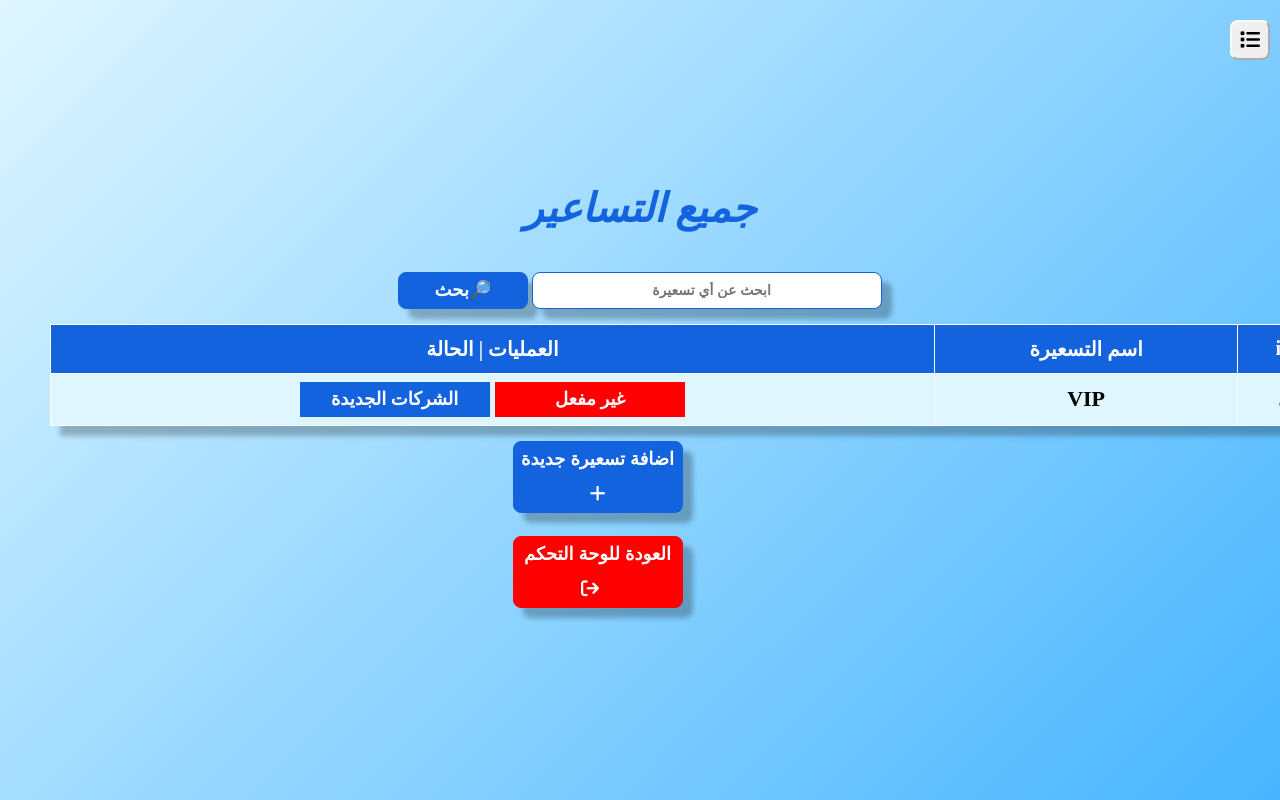
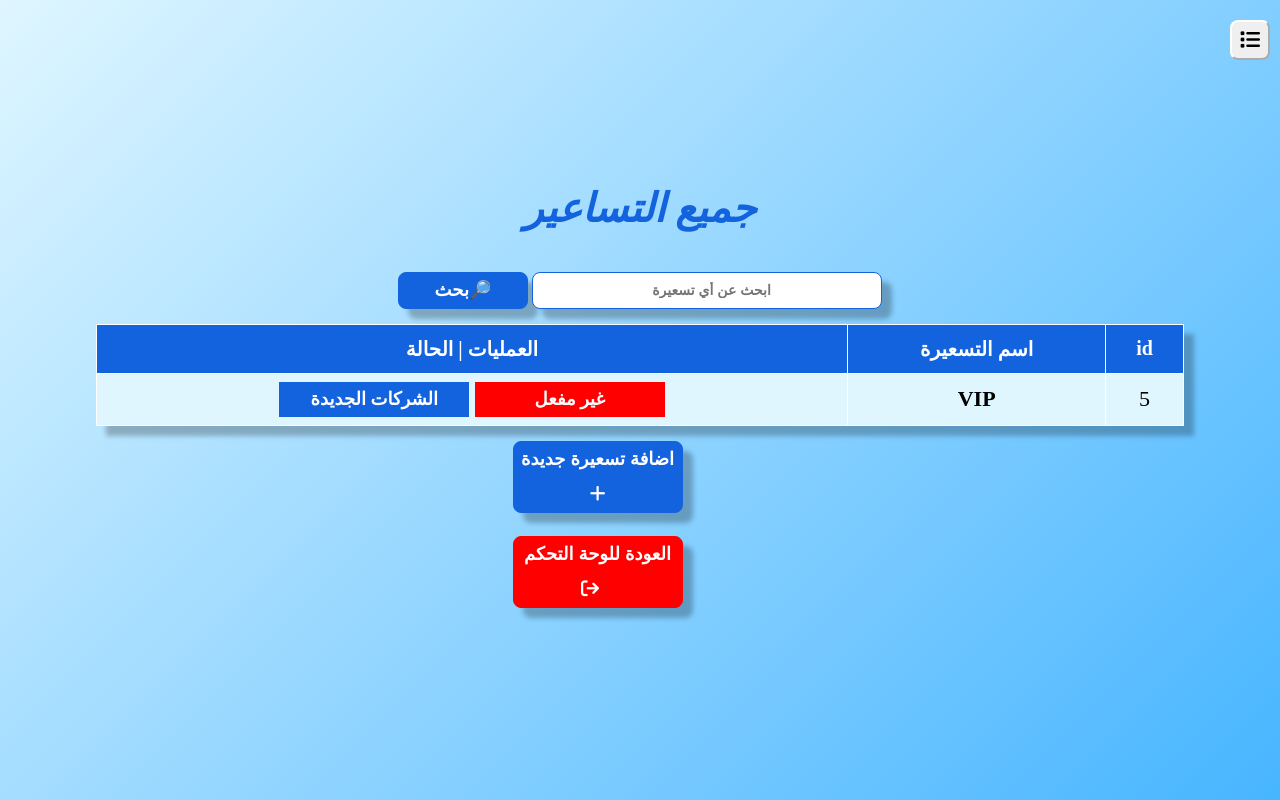
Before and after one commit to Anas-Sr/Internet-Providers-Management, a PHP site: page /allprices.php in a window 1280 px wide. Run offline with PHP 8.4, Linux system fonts and the light colour scheme; the visitor is signed in with stand-in values (Sample User, id 1); data comes from the database, SQL or seed files in the repository; data that the repository does not hold is empty.

Commit message:
css changes plus add a php edit

```diff
--- a/NotFound.php
+++ b/NotFound.php
@@ -21,7 +21,6 @@ session_start();
     font-weight: bolder;
     color: white;
     text-align: center;
-    margin-left: 40%;
     vertical-align: middle;
     user-select: none;
     border: 2px solid none;
--- a/allprices.php
+++ b/allprices.php
@@ -23,7 +23,6 @@ include 'conn.php';
         <form action="allprices.php" method="POST">
             <input type="search" name="name" placeholder=" ابحث عن أي تسعيرة" style="
     width: 350px;
-    left: 250px;
     line-height: 35px;
     display: inline-block;
     background-color: white;
@@ -35,6 +34,7 @@ include 'conn.php';
     border-radius: 8px;
     font-size: 14px;
     opacity: 1;
+    align-items:center;
     margin-bottom: 15px;
     box-shadow: 10px 10px 5px rgba(0, 0, 0, 0.25);">
             <input type="submit" name="search" class="bt" value="🔎بحث" style="
@@ -59,7 +59,7 @@ include 'conn.php';
         <?php
         include 'pricesearch.php';
         ?>
-        <table class="table" id="table" style="width: 100%;">
+        <table class="table" id="table" style="width: 85%;">
             <thead>
                 <tr>
                     <th>id</th>
--- a/css/wakeelstyle.css
+++ b/css/wakeelstyle.css
@@ -12,13 +12,13 @@ body{
 }
 .table-container{
     border-radius: 8px;
-    min-width: 80%;
+    min-width: 100%;
 
     display: flex;
     flex-direction: column;
     place-content: center;
     place-items: center;
-    width: 100%;
+    width: 60%;
 }
 .heading{
     font-size: 40px;
@@ -28,8 +28,7 @@ body{
     margin-bottom: 40px;
 }
 .table{
-    margin-left: 100px;
-    width: 100%;
+    width: 85%;
     border-collapse: collapse;
     box-shadow: 10px 10px 5px rgba(0, 0, 0, 0.25);
 }
@@ -126,7 +125,7 @@ body.menu-shown .menu {
     .table td:before{
         content: attr(data-label);
         position: absolute;
-        left: 0;
+        left: 15px;
         width: 50%;
         padding-left: 15px;
         font-weight: bold;
--- a/dashboard.php
+++ b/dashboard.php
@@ -54,14 +54,14 @@ include 'conn.php';
                 </div>
             </div>
             <div class="box">
-            <div class="notification"><?php if($r3 != 0){echo $r3.'+';} else{echo '';}?></div>
+            <div class="notification"><?php if($r3 != 0){echo $r3.'+';} else{echo '0';}?></div>
                 <i class="fa-solid fa-wifi"></i>
                 <div class="data">
                 <p><a href="factories.php">نقطة مزودات الانترنت</a></p>
                 </div>
             </div>
             <div class="box">
-            <div class="notification"><?php if($r4 != 0){echo $r4.'+';} else{echo '';}?></div>
+            <div class="notification"><?php if($r4 != 0){echo $r4.'+';} else{echo '0';}?></div>
             <i class="fa-solid fa-chart-simple"></i>
                 <div class="data">
                     <p><a href="allprices.php">لائحة التساعير</a></p>
--- a/factory_management.php
+++ b/factory_management.php
@@ -96,7 +96,7 @@ $id = $_GET['id'];
     box-shadow: 10px 10px 5px rgba(0, 0, 0, 0.25);">
         </form>
         <form action="edit-avarage.php" method="POST">
-        <table align="center" class="table">
+        <table align="center" class="table" style="width: 100%;">
             <thead>
                 <tr>
                     <th style="display: none;">رقم التسعيرة</th>
--- a/userupdate.php
+++ b/userupdate.php
@@ -8,13 +8,15 @@ $email = $_POST['email'];
 $pass = $_POST['pass'];
 $address = $_POST['address'];
 $tel = $_POST['tel'];
+$now = $_POST['now'];
+$past = $_POST['past'];
 $kind = $_POST['kind'];
 
 if (!empty($id) && !empty($name) && !empty($email) && !empty($pass) && !empty($address) && !empty($tel)) {
     $success = true;
     try {
         $sql = "UPDATE allaccount SET fullname='$name', a_email='$email', a_password='$pass'
-            ,a_address='$address', a_phone='$tel', deff_id='$kind' WHERE id='$id'";
+            ,a_address='$address', a_phone='$tel', real_cash='$now' ,image_cash='$past', deff_id='$kind' WHERE id='$id'";
         $query = mysqli_query($conn, $sql);
     } catch (PDOException $e) {
         $success = false;
--- a/wakeel.php
+++ b/wakeel.php
@@ -95,7 +95,6 @@ include 'conn.php';
     margin-bottom: 8px;
     cursor: pointer;
     margin-top: 15px;
-    margin-right: 85px;
     box-shadow: 10px 10px 5px rgba(0, 0, 0, 0.25);
         "><a href="addwakeel.php" style="color: white; text-decoration: none;" onclick="btndisplay()">
                 اضافة وكيل جديد <i class="fa fa-plus"></i></a>
@@ -118,7 +117,6 @@ include 'conn.php';
     margin-bottom: 8px;
     cursor: pointer;
     margin-top: 15px;
-    margin-right: 85px;
     box-shadow: 10px 10px 5px rgba(0, 0, 0, 0.25);
         ">
             <a href="dashboard.php" style="color: white; text-decoration: none;">
```
Also changed, not shown: profile.php (+8 -0 lines).
